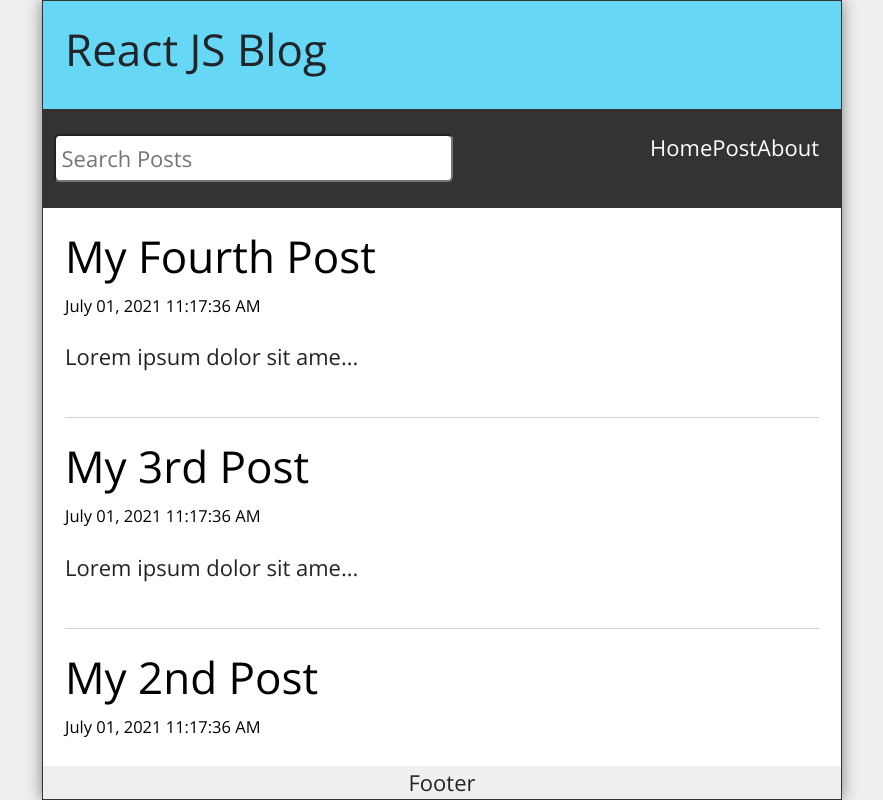
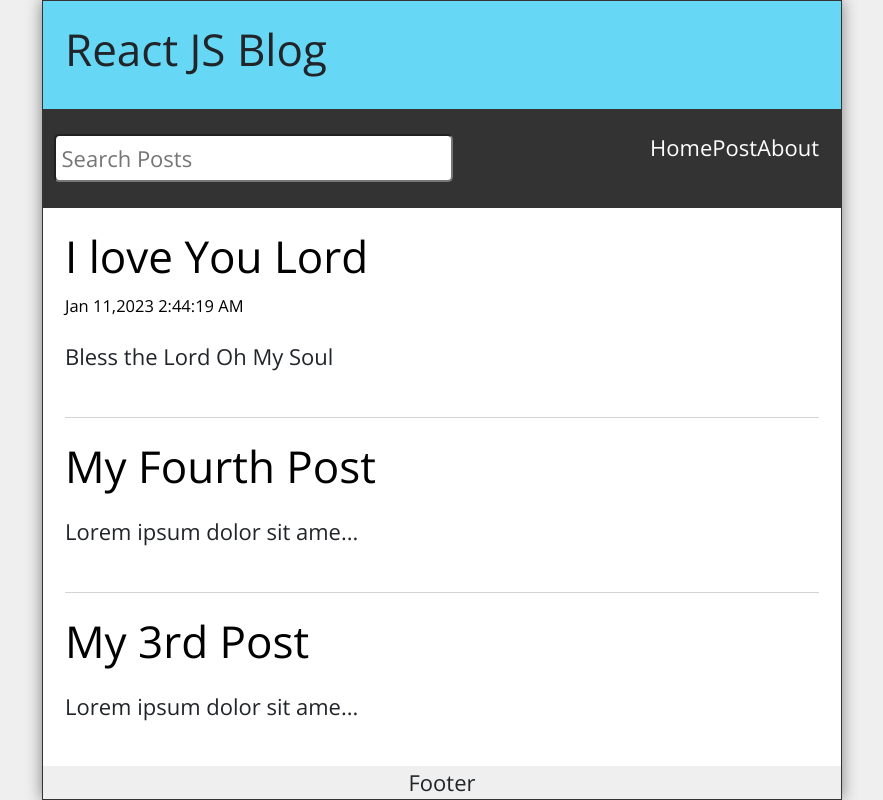
Before and after one commit to kwamekyeimonies/React-Dev, a React (Create React App) app: page / in a window 1280 px wide. Shown: the whole page, without its empty margins (198-1081 px from the left). Built offline with nearby package versions, Linux system fonts and the light colour scheme; data requests are answered from the project's data file.

Commit message:
post with axios

```diff
--- /dev/null
+++ b/data/db.json
@@ -0,0 +1,34 @@
+{
+  "posts": [
+    {
+      "id": 1,
+      "title": "My First Post",
+      "datetime": "July 01, 2021 11:17:36 AM",
+      "body": "Lorem ipsum dolor sit amet consectetur adipisicing elit. Quis consequatur expedita, assumenda similique non optio! Modi nesciunt excepturi corrupti atque blanditiis quo nobis, non optio quae possimus illum exercitationem ipsa!"
+    },
+    {
+      "id": 2,
+      "title": "My 2nd Post",
+      "datetime": "July 01, 2021 11:17:36 AM",
+      "body": "Lorem ipsum dolor sit amet consectetur adipisicing elit. Quis consequatur expedita, assumenda similique non optio! Modi nesciunt excepturi corrupti atque blanditiis quo nobis, non optio quae possimus illum exercitationem ipsa!"
+    },
+    {
+      "id": 3,
+      "title": "My 3rd Post",
+      "datetime": "July 01, 2021 11:17:36 AM",
+      "body": "Lorem ipsum dolor sit amet consectetur adipisicing elit. Quis consequatur expedita, assumenda similique non optio! Modi nesciunt excepturi corrupti atque blanditiis quo nobis, non optio quae possimus illum exercitationem ipsa!"
+    },
+    {
+      "id": 4,
+      "title": "My Fourth Post",
+      "datetime": "July 01, 2021 11:17:36 AM",
+      "body": "Lorem ipsum dolor sit amet consectetur adipisicing elit. Quis consequatur expedita, assumenda similique non optio! Modi nesciunt excepturi corrupti atque blanditiis quo nobis, non optio quae possimus illum exercitationem ipsa!"
+    },
+    {
+      "id": 5,
+      "title": "I love You Lord",
+      "dateTime": "Jan 11,2023 2:44:19 AM",
+      "body": "Bless the Lord Oh My Soul"
+    }
+  ]
+}
--- a/package.json
+++ b/package.json
@@ -6,6 +6,7 @@
     "@testing-library/jest-dom": "^5.14.1",
     "@testing-library/react": "^13.0.0",
     "@testing-library/user-event": "^13.2.1",
+    "axios": "^1.2.2",
     "bootstrap": "^5.2.3",
     "date-fns": "^2.29.3",
     "react": "^18.2.0",
--- a/src/App.js
+++ b/src/App.js
@@ -1,52 +1,51 @@
 import React, { useEffect, useState } from 'react';
 import { BrowserRouter as Router, Route, Routes, Switch, useNavigate } from 'react-router-dom';
 import Home from './components/Home';
-import Header from "./components/Header";
-import Navbar from "./components/Navbar";
 import NewPost from "./components/NewPost";
 import About from "./components/About";
 import Footer from "./components/Footer";
 import Missing from "./components/Missing";
 import Parent from "./components/Parent";
 import PostPage from "./components/PostPage";
-import {format} from 'date-fns'
+import {format} from 'date-fns';
 import Layout from './components/Layout';
-
-
+import api from "./api/posts";
 
 const App = () => {
 
   const [search,setSearch] = useState("")
-  const [posts, setPosts] = useState([
-    {
-      id: 1,
-      title: "My First Post",
-      datetime: "July 01, 2021 11:17:36 AM",
-      body: "Lorem ipsum dolor sit amet consectetur adipisicing elit. Quis consequatur expedita, assumenda similique non optio! Modi nesciunt excepturi corrupti atque blanditiis quo nobis, non optio quae possimus illum exercitationem ipsa!"
-    },
-    {
-      id: 2,
-      title: "My 2nd Post",
-      datetime: "July 01, 2021 11:17:36 AM",
-      body: "Lorem ipsum dolor sit amet consectetur adipisicing elit. Quis consequatur expedita, assumenda similique non optio! Modi nesciunt excepturi corrupti atque blanditiis quo nobis, non optio quae possimus illum exercitationem ipsa!"
-    },
-    {
-      id: 3,
-      title: "My 3rd Post",
-      datetime: "July 01, 2021 11:17:36 AM",
-      body: "Lorem ipsum dolor sit amet consectetur adipisicing elit. Quis consequatur expedita, assumenda similique non optio! Modi nesciunt excepturi corrupti atque blanditiis quo nobis, non optio quae possimus illum exercitationem ipsa!"
-    },
-    {
-      id: 4,
-      title: "My Fourth Post",
-      datetime: "July 01, 2021 11:17:36 AM",
-      body: "Lorem ipsum dolor sit amet consectetur adipisicing elit. Quis consequatur expedita, assumenda similique non optio! Modi nesciunt excepturi corrupti atque blanditiis quo nobis, non optio quae possimus illum exercitationem ipsa!"
-    }
-  ])
+  const [posts, setPosts] = useState([])
   const [searchResults, setSearchResults] = useState([])
   const [postBody, setPostBody] = useState("")
   const [postTitle,setPostTitle] = useState("")
+  const [editTitle,setEditTitle] = useState("");
+  const [editBody,setEditBody] = useState("")
   const navigate = useNavigate()
+
+  useEffect(()=>{
+    const fetchPosts = async()=>{
+      try{
+        const response = await api.get('/posts');
+
+        setPosts(response.data)
+      }
+      catch(err){
+
+        if (err.response) {
+           //Not in the 200 Response Range
+        console.log(err.response.data)
+        console.log(err.response.status)
+        console.log(err.response.headers)
+        }
+        else{
+          console.log(`Error: ${err.message} `)
+        }
+
+      }
+    }
+
+    fetchPosts();
+  },[])
 
   useEffect(()=>{
     const filteredResults = posts.filter((post)=> ((post.body).toLowerCase()).includes(search.toLowerCase())
@@ -58,22 +57,53 @@ const App = () => {
 
   },[posts,search])
 
-  const handleSubmit=(e)=>{
+  const handleSubmit=async(e)=>{
     e.preventDefault();
     const id = posts.length ? posts[posts.length - 1].id + 1 : 1;
     const dateTime = format(new Date(), 'MMM dd,yyyy pp');
     const newPost = {id, title:postTitle, dateTime, body: postBody};
-    const allPosts = [...posts, newPost]
+    try{
+      const response = await api.post('/posts',newPost)
+      const allPosts = [...posts, response.data]
       setPosts(allPosts)
       setPostTitle('');
       setPostBody('');
       navigate('/')
     }
+    catch(err){
+      console.log(`Error: ${err.message}`)
+    }
+  }
 
-  const handleDelete=(id) =>{
+  const handleUpdate = async(id) =>{
+    // const id = posts.length ? posts[posts.length - 1].id + 1 : 1;
+    const dateTime = format(new Date(), 'MMM dd,yyyy pp');
+    const newPost = {id, title:editTitle, dateTime, body: editBody};
+
+    try{
+      const response = await api.put(`/post/${id}`, updatedPost)
+      setPosts(posts.map((post)=> post.id === id ? {...response.data} : post))
+      setEditTitle("")
+      setEditBody("")
+      navigate("/");
+    }
+    catch(err){
+      console.log(`Err: ${err.message}`)
+    }
+
+  }
+
+
+  const handleDelete=async(id) =>{
+    try{
+      await api.delete(`/api/${id}`)
       const postList = posts.filter(post => post.id !== id);
       setPosts(postList)
       navigate('/');
+    }
+    catch(err){
+      console.log(`Err: ${err.message}`)
+    }
   }
 
 
--- /dev/null
+++ b/src/api/posts.js
@@ -0,0 +1,6 @@
+import axios from "axios";
+
+
+export default axios.create({
+    baseURL:"http://localhost:3500"
+})
--- a/src/components/Post.jsx
+++ b/src/components/Post.jsx
@@ -6,7 +6,7 @@ const Post = ({post}) => {
     <article className='post'>
         <Link to={`/post/${post.id}`}>
             <h2>{post.title}</h2>
-            <p className='postDate'>{post.datetime}</p>
+            <p className='postDate'>{post.dateTime}</p>
         </Link>
         <p className='postBody'>
             {
```
Also changed, not shown: src/components/EditPosts.jsx (added, +48 -0 lines), 1 other file (tests, documents, lock files or other folders). Lines whose indentation alone changed are shown as unchanged.
